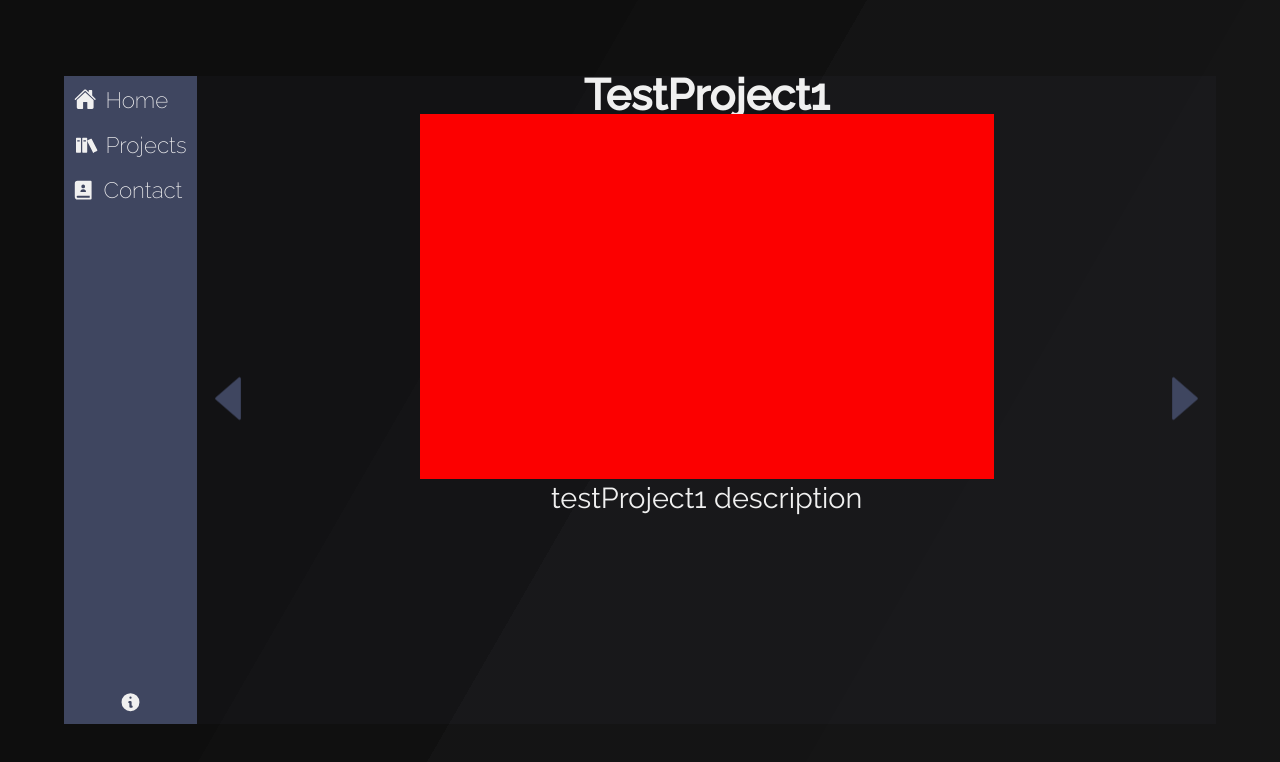
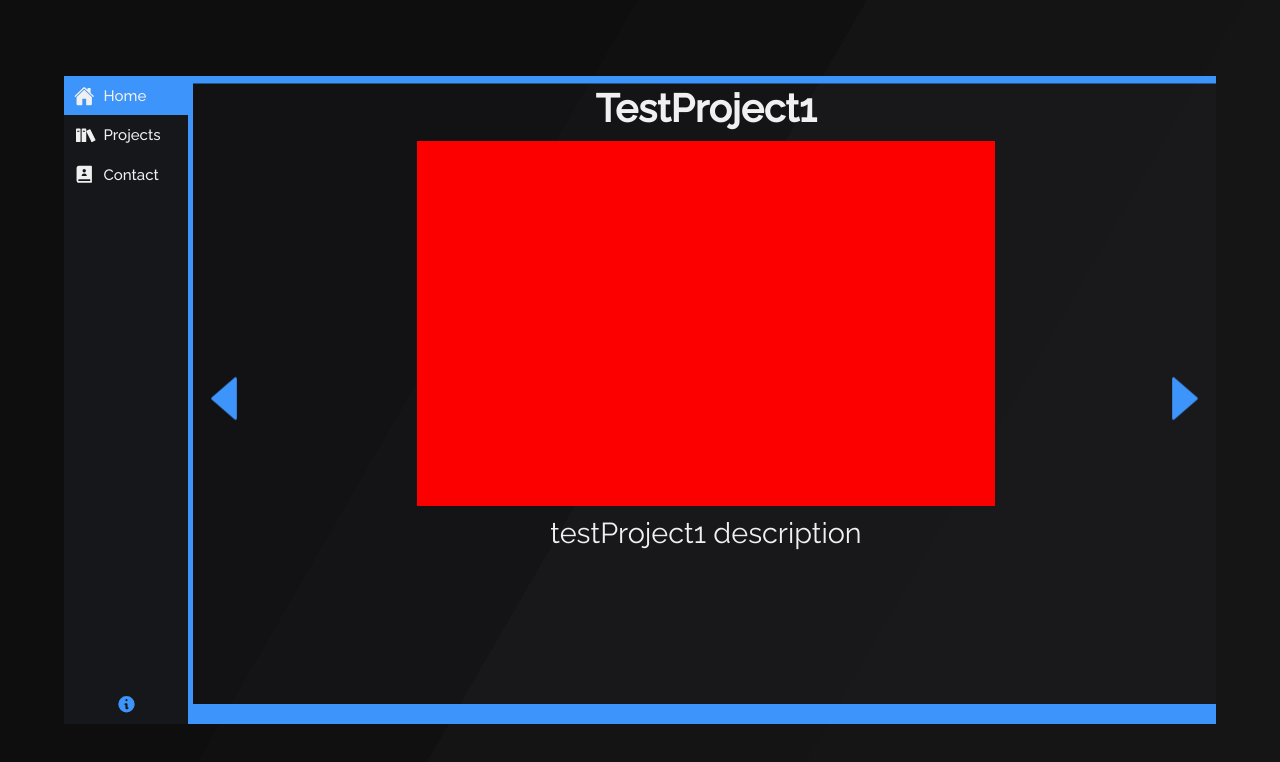
Before and after one commit to mikeyd2017/fsft, a React (Create React App) app: page /project-slider in a window 1280 px wide. Shown: the top 762 px of the page. Built offline with nearby package versions, Linux system fonts and the light colour scheme.

Commit message:
JSS Implementation, Custom CSS Themes

```diff
--- a/package.json
+++ b/package.json
@@ -6,10 +6,13 @@
     "@testing-library/jest-dom": "^5.11.9",
     "@testing-library/react": "^11.2.5",
     "@testing-library/user-event": "^12.8.3",
+    "jquery": "^3.6.0",
+    "jss": "^10.7.1",
     "node-sass": "^5.0.0",
     "react": "^17.0.1",
     "react-dom": "^17.0.1",
     "react-icons": "^4.2.0",
+    "react-jss": "^10.7.1",
     "react-router-dom": "^5.2.0",
     "react-scripts": "4.0.3",
     "web-vitals": "^1.1.1"
--- a/public/projects.json
+++ b/public/projects.json
@@ -12,22 +12,22 @@
         },
         {
             "name" : "TestProject3",
-            "description": "testProject2 description"
+            "description": "testProject3 description"
 
         },
         {
             "name" : "TestProject4",
-            "description": "testProject2 description"
+            "description": "testProject4 description"
 
         },
         {
             "name" : "TestProject5",
-            "description": "testProject2 description"
+            "description": "testProject5 description"
 
         },
         {
             "name" : "TestProject6",
-            "description": "testProject2 description"
+            "description": "testProject6 description"
 
         }
     ]
--- /dev/null
+++ b/src/App.js
@@ -0,0 +1,25 @@
+import Home from '../src/Components/Home';
+import { ThemeProvider } from 'react-jss';
+import {useState} from 'react';
+
+const blue = '#3E96FD';
+const red = '#e5383b';
+const green = '#76c893';
+
+
+
+function App() {
+    const [appColor, setAppColor] = useState(blue);
+
+    const theme = {
+        appColor: appColor
+    }
+
+    return (
+         <ThemeProvider theme={theme} >
+            <Home setAppColor={setAppColor} appColor={appColor}/>
+         </ThemeProvider>
+    )
+}
+
+export default App;
--- a/src/Components/Home.js
+++ b/src/Components/Home.js
@@ -1,23 +1,38 @@
-import Information from '../Components/Information';
-import ProjectSlider from '../Components/ProjectSlider';
-import HomeSidebar from '../Components/HomeSidebar';
 
+import HomeSidebar from './HomeSidebar';
+import Information from './Information';
+import ProjectSlider from './ProjectSlider';
+import {createUseStyles} from 'react-jss';
+import {useEffect, useState} from 'react';
 import {
     BrowserRouter as Router,
     Switch,
     Route,
 } from "react-router-dom";
 
-function Home() {
+function Home(props) {
+
+    const useStylesFromThemeFunction = createUseStyles(theme => ({
+        appBorderColor: {
+            borderLeft: `5px solid ${theme.appColor}`,
+            boxShadow: `inset 0 7.5px 0 ${theme.appColor}, inset 0 -20px 0px 0px ${theme.appColor}`
+        },
+        appColorInline: {
+            color: `${theme.appColor}`
+        }
+    }));
+
+
+    const classes = useStylesFromThemeFunction(props);
 
     return (
             <Router>
-            <div className="home-content">
+                <div className='home-content'>
                     <div className="home-content__sidebar">
-                    <HomeSidebar />
+                        <HomeSidebar setAppColor={props.setAppColor} appColor={props.appColor} />
                     </div>
 
-                <div className="home-content__content">
+                    <div className={`home-content__content ` + classes.appBorderColor}>
                     <div className="bg"></div>
                     <div className="bg bg2"></div>
                     <div className="bg bg3"></div>
@@ -29,15 +44,17 @@ function Home() {
                             <Information />
                         </Route>
                         <Route exact path="/project-slider">
-                            <ProjectSlider />
+                            <ProjectSlider appColor={props.appColor}/>
                         </Route>
                     </Switch>
+
                     </div>
                     <div className="home-content__breadcrumbs">
 
                     </div>
                 </div>
             </Router>
+
     );
 }
 
--- a/src/Components/HomeSidebar.js
+++ b/src/Components/HomeSidebar.js
@@ -4,18 +4,68 @@ import { IconContext } from "react-icons";
 import { IoHome } from "react-icons/io5";
 import {HiInformationCircle} from 'react-icons/hi';
 import {RiContactsBook2Fill} from 'react-icons/ri';
+import {createUseStyles} from 'react-jss';
+import {useState, useEffect} from 'react';
+import $ from 'jquery';
 
-export default function HomeSidebar() {
+
+export default function HomeSidebar(props) {
+    const blue = '#3E96FD';
+    const red = '#e5383b';
+    const green = '#76c893';
+
+    const [currentPage, setCurrentPage] = useState(1);
+
+    const useStylesFromThemeFunction = createUseStyles(theme => ({
+        backgroundColor: {
+            backgroundColor: `${theme.appColor}`
+        }
+    }));
+
+    function removeAllButtonColor() {
+        $('#home-btn').removeClass();
+        $('#project-btn').removeClass();
+        $('#contact-btn').removeClass();
+        $('#info-btn').removeClass();
+        $('#home-btn').addClass('home-content__sidebar-content__linklist-homeButton');
+        $('#project-btn').addClass('home-content__sidebar-content__linklist-projectButton');
+        $('#contact-btn').addClass('home-content__sidebar-content__linklist-contactButton');
+        $('#info-btn').addClass('home-content__sidebar-content__linklist-informationButton');
+
+    }
+
+    const classes = useStylesFromThemeFunction(props);
+
+    removeAllButtonColor();
+    switch (currentPage) {
+        case 1:
+            $('#home-btn').addClass(classes.backgroundColor);
+            break;
+        case 2:
+            $('#project-btn').addClass(classes.backgroundColor);
+            break;
+        case 3:
+            $('#contact-btn').addClass(classes.backgroundColor);
+            break;
+        case 4:
+            $('#info-btn').addClass(classes.backgroundColor);
+            break;
+    }
+
+    useEffect(() => {
+        $('#home-btn').addClass(classes.backgroundColor);
+    }, []);
+
     return (
         <div className="home-content__sidebar-content">
-           <div className="home-content__sidebar-content__portrait">
+           <div className='home-content__sidebar-content__portrait'>
 
             </div>
             <ul className="home-content__sidebar-content__linklist">
-                <Link to="/"><li><IconContext.Provider value={{ color: "#f3f3f3"}}><IoHome/></IconContext.Provider><span>Home</span></li></Link>
-                <Link to="/project-slider"><li><IconContext.Provider value={{ color: "#f3f3f3"}}><ImBooks/></IconContext.Provider><span>Projects</span></li></Link>
-                <Link to="/contact"><li><IconContext.Provider value={{ color: "#f3f3f3"}}><RiContactsBook2Fill/></IconContext.Provider><span>Contact</span></li></Link>
-                <Link to="/information"><li><IconContext.Provider value={{ color: "#f3f3f3"}}><HiInformationCircle/></IconContext.Provider><span></span></li></Link>
+                <Link to="/"><li className="home-content__sidebar-content__linklist-homeButton" id='home-btn' onClick={() => {props.setAppColor(blue); setCurrentPage(1);}}><IconContext.Provider value={{ color: "#f3f3f3"}}><IoHome/></IconContext.Provider><span>Home</span></li></Link>
+                <Link to="/project-slider"><li className="home-content__sidebar-content__linklist-projectButton" id='project-btn' onClick={() => {props.setAppColor(red); setCurrentPage(2);}}><IconContext.Provider value={{ color: "#f3f3f3"}}><ImBooks/></IconContext.Provider><span>Projects</span></li></Link>
+                <Link to="/contact"><li className="home-content__sidebar-content__linklist-contactButton" id='contact-btn' onClick={() => {props.setAppColor(green); setCurrentPage(3);}}><IconContext.Provider value={{ color: "#f3f3f3"}}><RiContactsBook2Fill/></IconContext.Provider><span>Contact</span></li></Link>
+                <Link to="/information"><li id='info-btn'><IconContext.Provider value={{ color: props.appColor}}><HiInformationCircle/></IconContext.Provider><span></span></li></Link>
             </ul>
             <div style={{ clear: 'both'}}></div>
         </div>
--- a/src/Components/Project.js
+++ b/src/Components/Project.js
@@ -1,13 +1,15 @@
 export default function Project(props) {
     return (
         <div className="project-content project-fade-in" style={{ height: props.height, width: props.width}}>
-            <h2 className="project-content-name">{props.name}</h2>
-            <div className="project-content__imagecontainer">
-                <div className="project-content__imagecontainer-image">
+            <div className="project-content__container">
+                <h2 className="project-content__container-name">{props.name}</h2>
+                <div className="project-content__container__imagecontainer">
+                    <div className="project-content__container__imagecontainer-image">
 
+                    </div>
                 </div>
+                <p className="project-content__container-description">{props.description}</p>
             </div>
-            <p className="project-content-description">{props.description}</p>
         </div>
     );
 }
--- a/src/Components/ProjectSlider.js
+++ b/src/Components/ProjectSlider.js
@@ -3,7 +3,7 @@ import Project from '../Components/Project';
 import {AiFillCaretLeft, AiFillCaretRight} from 'react-icons/ai';
 import { IconContext } from "react-icons";
 
-function ProjectSlider() {
+function ProjectSlider(props) {
     const [projectHeight, setProjectHeight] = useState(0);
     const [projectWidth, setProjectWidth] = useState(0);
     const [sliderMargin, setSliderTopMargin] = useState(0);
@@ -91,13 +91,12 @@ function ProjectSlider() {
 
             <div className="projectslider-content__project">
                 {status === "fetching" && <div id="spinner"></div>}
-                <button className="projectslider-content__project-leftbutton arrows-fade-in" onClick={moveSliderUp}><IconContext.Provider value={{ color: '#424965f8'}}><AiFillCaretLeft/></IconContext.Provider></button>
-                <button className="projectslider-content__project-rightbutton arrows-fade-in" onClick={moveSliderDown}><IconContext.Provider value={{ color: '#424965f8'}}><AiFillCaretRight/></IconContext.Provider></button>
+                <button className="projectslider-content__project-leftbutton arrows-fade-in" onClick={moveSliderUp}><IconContext.Provider value={{ color: props.appColor}}><AiFillCaretLeft/></IconContext.Provider></button>
+                <button className="projectslider-content__project-rightbutton arrows-fade-in" onClick={moveSliderDown}><IconContext.Provider value={{ color: props.appColor}}><AiFillCaretRight/></IconContext.Provider></button>
                 <div className="projectslider-content__project-container">
                     {status === "processed" && projects && projects.length > 0 && projects.map((project)=> <Project {...project} key={project.name} height={projectHeight} width={projectWidth}/>) }
                 </div>
             </div>
-
         </div>
     )
 }
--- a/src/Styles/base.scss
+++ b/src/Styles/base.scss
@@ -12,7 +12,7 @@
 
 body {
   font-size: calc(16px + 1vw); // font grows 1px for every 100px of viewport width
-  line-height: calc(1.1em + 0.5vw); // line-height grows along with font with an additional 0.1em + 0.5px per 100px of the viewport
+//   line-height: calc(1.1em + 0.5vw); // line-height grows along with font with an additional 0.1em + 0.5px per 100px of the viewport
   background: black;
 }
 
--- a/src/Styles/home.scss
+++ b/src/Styles/home.scss
@@ -6,8 +6,8 @@
     width: 90vw; /* 90% of viewport vidth */
     height: 50.625vw; /* ratio = 9/16 * 90 = 50.625 */
     background: $dark-blue;
-    max-height: 90vh;
-    max-width: 160vh; /* 16/9 * 90 = 160 */
+    max-height: 720px;
+    max-width: 1280px; /* 16/9 * 90 = 160 */
     margin: auto;
     position: absolute;
     top:0;bottom:0;left:0;right:0;
@@ -16,10 +16,10 @@
     &__sidebar {
         height: 100%;
         display: block;
-        background-color: $light-blue;
+        background-color: rgba(66, 73, 101, 0.1);
         width: auto;
         float: left;
-        opacity: 1 !important;
+        opacity: 1;
         position: relative;
         &-content {
             height: calc(100%);
@@ -27,10 +27,28 @@
             &__linklist {
                 list-style: none;
                 text-decoration: none;
+                display: flex;
+                flex-direction: column;
+
+                &-homeButton {
+                    &:hover, &:active, &:focus, &:target {
+                        background-color: $blue2
+                    }
+                }
+                &-projectButton {
+                    &:hover, &:active, &:focus, &:target {
+                        background-color: $red1
+                    }
+                }
+                &-contactButton {
+                    &:hover, &:active, &:focus, &:target {
+                        background-color: $green3
+                    }
+                }
 
                 & > a {
                     font-weight: 200;
-                    font-size: calc(16px + .5vw);
+                    font-size: calc(16px + .35vw);
                     color: $off-white;
 
                     &:nth-of-type(1) > li > span {
@@ -46,7 +64,7 @@
                         margin-left: 2px;
                     }
                     &:nth-of-type(3) > li > svg {
-                        margin-left: -2px;
+                        margin-left: 0px;
                     }
 
                     @include breakpoint($small-laptop) {
@@ -75,22 +93,18 @@
                     }
 
                     & > li {
-                        padding-top: 2.5px;
-                        padding-bottom: 2.5px;
+                        padding-top: 9.5px;
+                        padding-bottom: 9.5px;
                         padding-left: 10px;
-                        padding-right: calc(5px + .4vw);
+                        padding-right: calc(5px + 1.75vw);
                         width: auto;
+                        align-items: center;
+                        display: flex;
 
                         @include breakpoint($small-laptop) {
                             padding-left: 10px;
                             padding-right: 10px;
                             padding-bottom: 7px;
-                        }
-
-                        &:hover {
-                            background: linear-gradient(-45deg, #ee7752, #e73c7e, #23a6d5,#e73c7e, #ee7752);
-                            background-size: 2000% 2000%;
-                            animation: gradient 17s ease infinite;
                         }
 
                         & > svg {
@@ -100,6 +114,8 @@
                         & > span {
                             margin-left: 7px;
                             vertical-align: middle;
+                            font-size: calc(10px + .395vw);
+                            font-weight: 500;
 
                             @include breakpoint($small-laptop) {
                                 display: none;
@@ -115,6 +131,13 @@
         overflow:hidden;
         width: auto;
         height: 100%;
+        border:none;
+        border-left: 5px solid $blue2;
+        -webkit-box-shadow: inset 0 7.5px 0 $blue2, inset 0 -20px 0px 0px $blue2;
+        -moz-box-shadow: inset 0 7.5px 0 $blue2, inset 0 -20px 0px 0px $blue2;
+        -webkit-box-shadow: inset 0 7.5px 0 $blue2, inset 0 -20px 0px 0px $blue2;
+        box-shadow: inset 0 7.5px 0 $blue2, inset 0 -20px 0px 0px $blue2;
+
     }
 }
 
--- a/src/Styles/project.scss
+++ b/src/Styles/project.scss
@@ -7,8 +7,13 @@
     height: 100%;
     color: $off-white;
 
+    &__container {
+        height: 100%;
+
         &-name {
             text-align: center;
+            padding-top: 10px;
+            font-size: calc(26px + 1vw);
         }
 
         &-description {
@@ -21,13 +26,13 @@
             height: calc(100%*(9/16));
             position: relative;
             display: block;
-        margin: 0 auto;
+            margin: 10px auto;
             &-image {
                 width: 100%;
                 height: 100%;
             }
         }
-
+    }
 }
 
 .arrows-fade-in {
@@ -62,7 +67,7 @@
     width: calc(30px + 3vw);
     height: calc(30px + 3vw);
     border: 4px solid #f3f3f3;
-    border-top: 5px solid $light-blue;
+    border-top: 5px solid $blue2;
     border-radius: 100%;
     will-change: transform;
     animation: spin 1s infinite linear
--- a/src/index.js
+++ b/src/index.js
@@ -1,11 +1,12 @@
 import React from 'react';
 import ReactDOM from 'react-dom';
+import App from './App';
 import Home from './Components/Home';
 import './Styles/base.scss';
 
 ReactDOM.render(
   <React.StrictMode>
-    <Home />
+    <App />
   </React.StrictMode>,
   document.getElementById('root')
 );
```
Also changed, not shown: src/Styles/variables.scss (+14 -2 lines), 2 other files (tests, documents, lock files or other folders). Lines whose indentation alone changed are shown as unchanged.
